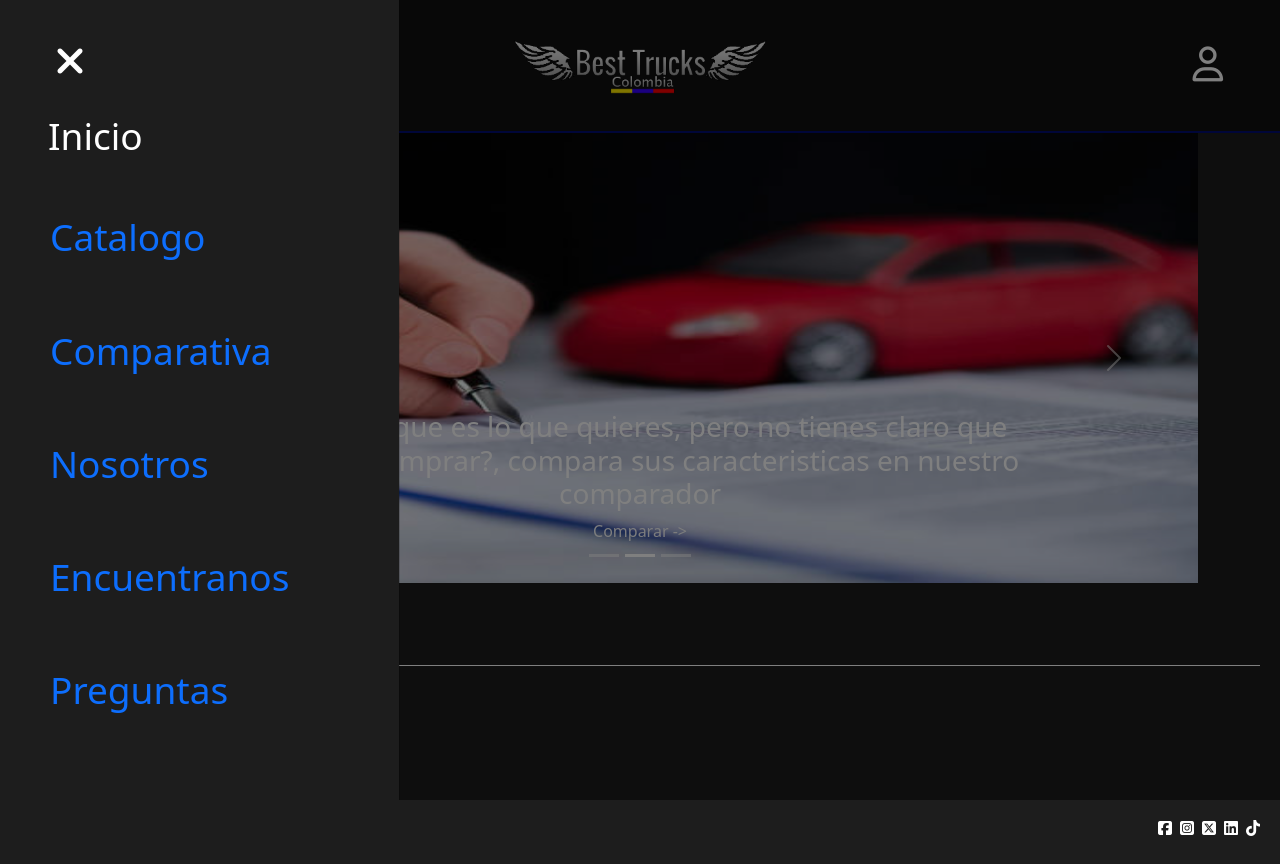
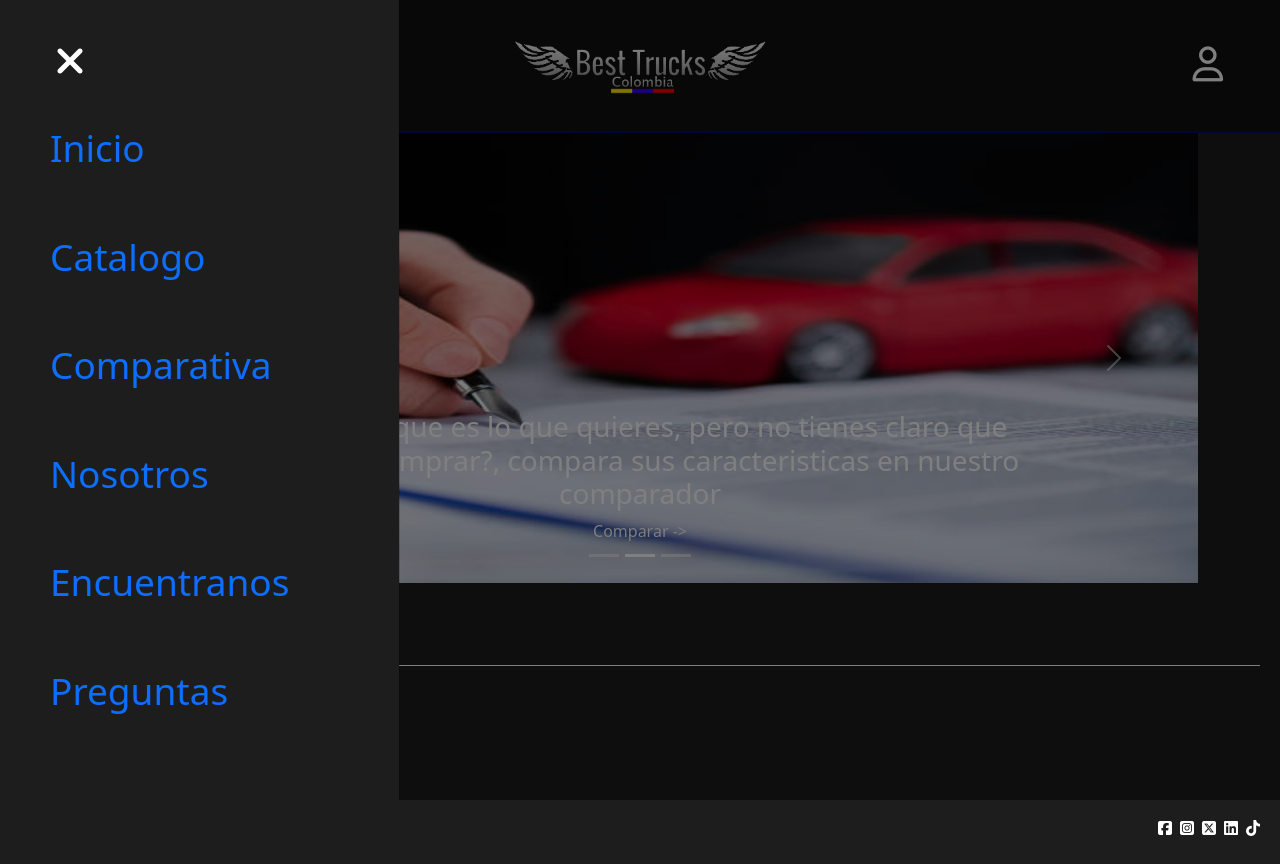
Before and after one commit to JesarRL/BTC-Final, an Angular app in the folder front/btc_final/: page / in a window 1280 px wide. Both pictures are taken after a click on the button 72 px from the left and 64 px from the top of the page. Built offline with nearby package versions, Linux system fonts and the light colour scheme.

Commit message:
Actualizacion Conexiones 27/06/2024

```diff
--- a/front/btc_final/src/app/components/navbar/navbar.component.html
+++ b/front/btc_final/src/app/components/navbar/navbar.component.html
@@ -3,7 +3,7 @@
     class="container-fluid d-flex align-items-center justify-content-between align-items-center navbar-css px-5 sticky-top">
     <i class="d-block fa-solid fa-bars boton-menu-barras" data-bs-toggle="offcanvas" href="#offcanvasExample"
       role="button" aria-controls="offcanvasExample"></i>
-    <a href="Index.html"><img src="/Img/Logo4.png" class="imagen-nav"></a>
+    <a routerLink="/Inicio"><img src="/Img/Logo4.png" class="imagen-nav"></a>
     <i class="d-block fa-regular fa-user boton-inicio-sesion" data-bs-toggle="offcanvas" href="#inicioSesion"
       role="button" aria-controls="offcanvasRight"></i>
   </div>
@@ -13,9 +13,9 @@
   aria-labelledby="offcanvasExampleLabel">
   <i class="fa-solid fa-xmark boton-cerrar-menu" data-bs-dismiss="offcanvas" aria-label="Close"></i>
   <ul class="text-white d-flex flex-column justify-content-between me-5">
-    <div href="Index.html">
+    <a routerLink="/Inicio">
       <li class="ps-3">Inicio</li>
-    </div>
+    </a>
     <a href="catalogo.html">
       <li class="ps-3">Catalogo</li>
     </a>
--- a/front/btc_final/src/app/components/navbar/navbar.component.ts
+++ b/front/btc_final/src/app/components/navbar/navbar.component.ts
@@ -1,9 +1,12 @@
 import { Component } from '@angular/core';
+import { RouterLink } from '@angular/router';
 
 @Component({
   selector: 'app-navbar',
   standalone: true,
-  imports: [],
+  imports: [
+    RouterLink,
+  ],
   templateUrl: './navbar.component.html',
   styleUrl: './navbar.component.css'
 })
```
